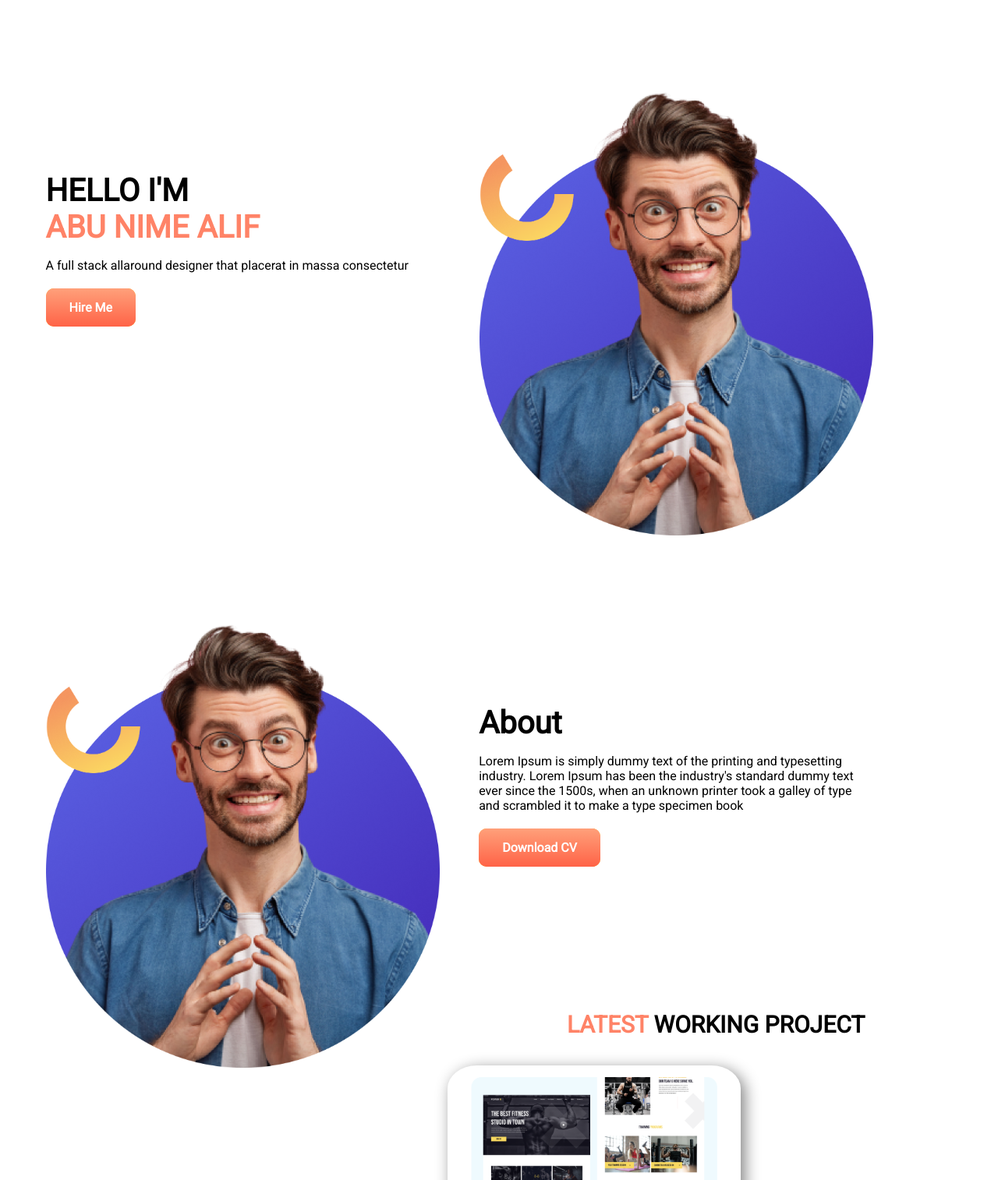
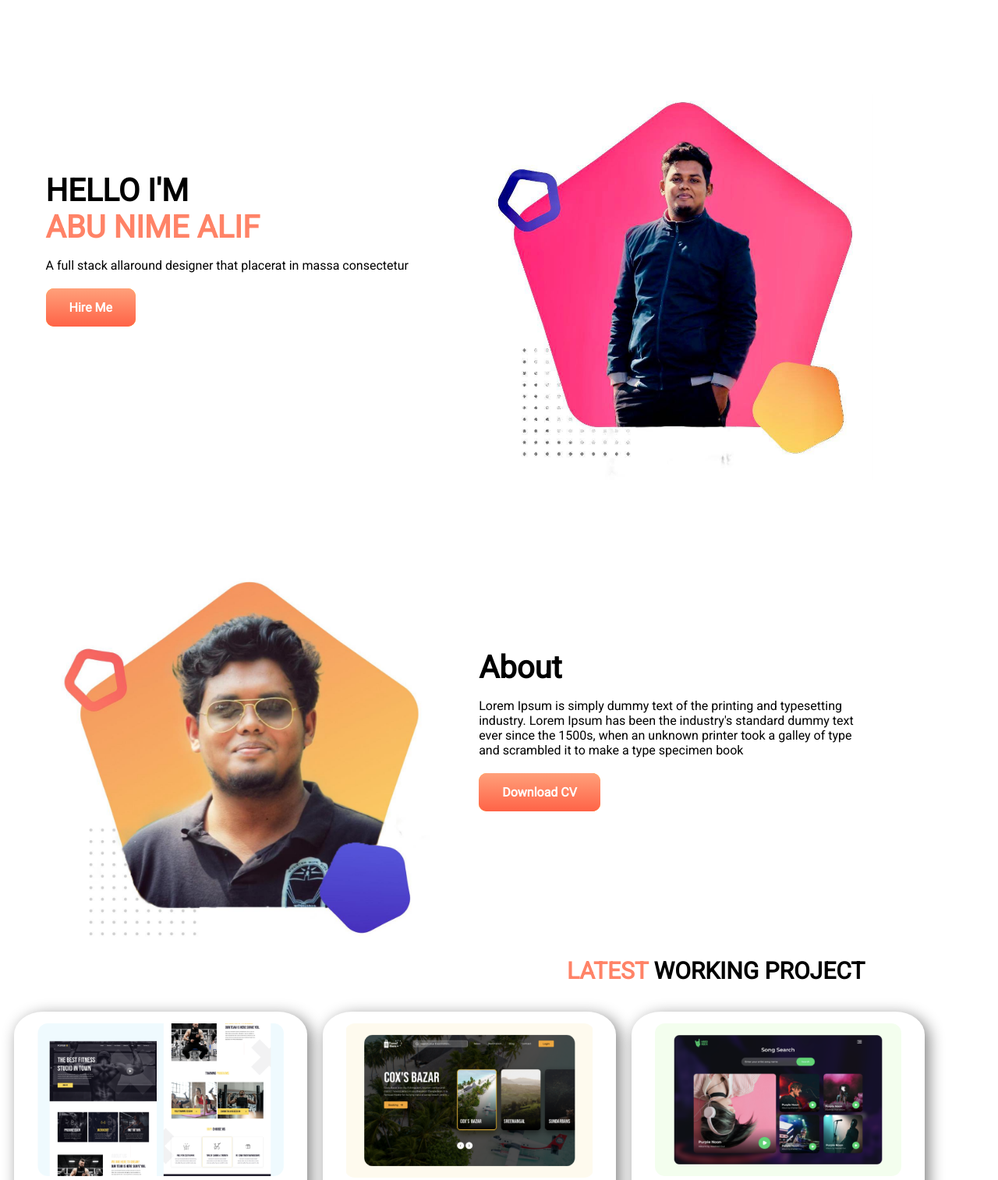
Before and after one commit to nimealif/personal-website-main, a plain HTML site: page index.html in a window 1280 px wide. Shown: the top 1514 px of the page at 78% size. Drawn offline with Linux system fonts and the light colour scheme.

Commit message:
almost finish

```diff
--- a/index.html
+++ b/index.html
@@ -19,14 +19,14 @@
                 <a target="_blank" class="link-btn" href="https://www.linkedin.com/in/nime-a-479493b0/">Hire Me</a>
         </div>
         <div class="half-width">
-            <img src="images/do not use this pic.png" alt="">
+            <img src="images/first.jpg" alt="">
 
         </div>
     </section>
 
     <section>
         <div class="half-width">
-            <img src="images/do not use this pic.png" alt="">
+            <img src="images/second.jpg" alt="">
 
         </div>
 
--- a/style.css
+++ b/style.css
@@ -19,6 +19,7 @@ section{
 }
 .half-width img{
     width: 100%;
+    padding-top: 100px;
 }
 .adjust{
     margin-top: 200px;
@@ -48,7 +49,7 @@ span{
     width: 40%;
     float: left;
     padding-top:1% ;
-    padding-right: 4%;
+    padding-right: 5%;
 }
 
 .adj{
```
Also changed, not shown: images/first.jpg (added), images/second.jpg (added).
